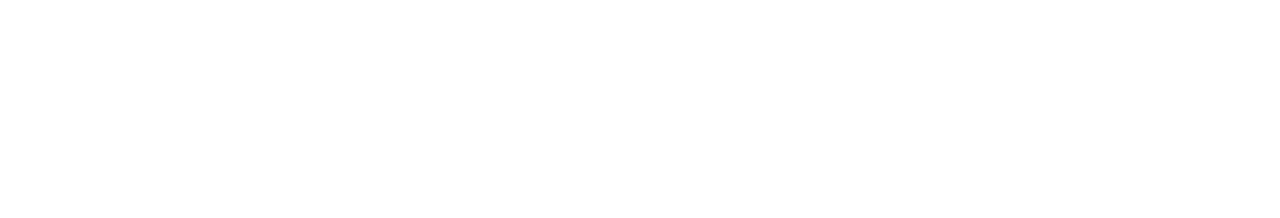
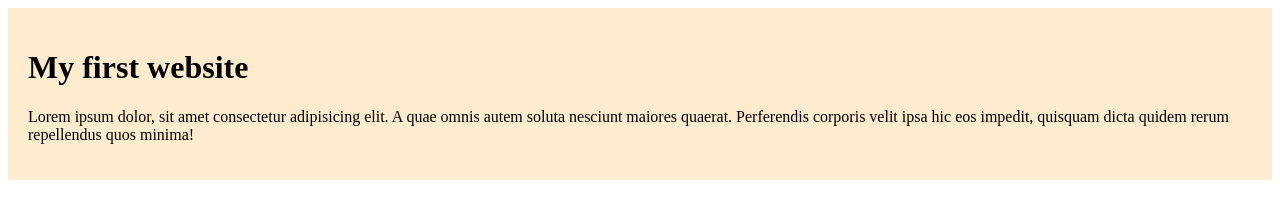
Before and after one commit to ishanisib/my-first-github-repo, a plain HTML site: page index.html in a window 1280 px wide. Drawn offline with Linux system fonts and the light colour scheme.

Commit message:
added the first blog

```diff
--- a/index.html
+++ b/index.html
@@ -4,8 +4,12 @@
     <meta charset="UTF-8">
     <meta name="viewport" content="width=device-width, initial-scale=1.0">
     <title>My first ever github repo</title>
+    <link rel="stylesheet" href="styles/blog.css">
 </head>
 <body>
-
+    <div>
+        <h1>My first website</h1>
+        <p>Lorem ipsum dolor, sit amet consectetur adipisicing elit. A quae omnis autem soluta nesciunt maiores quaerat. Perferendis corporis velit ipsa hic eos impedit, quisquam dicta quidem rerum repellendus quos minima!</p>
+    </div>
 </body>
 </html>
--- /dev/null
+++ b/styles/blog.css
@@ -0,0 +1,5 @@
+ div{
+    background-color: blanchedalmond;
+    /* margin: 5px ; */
+    padding: 20px;
+ }
```
